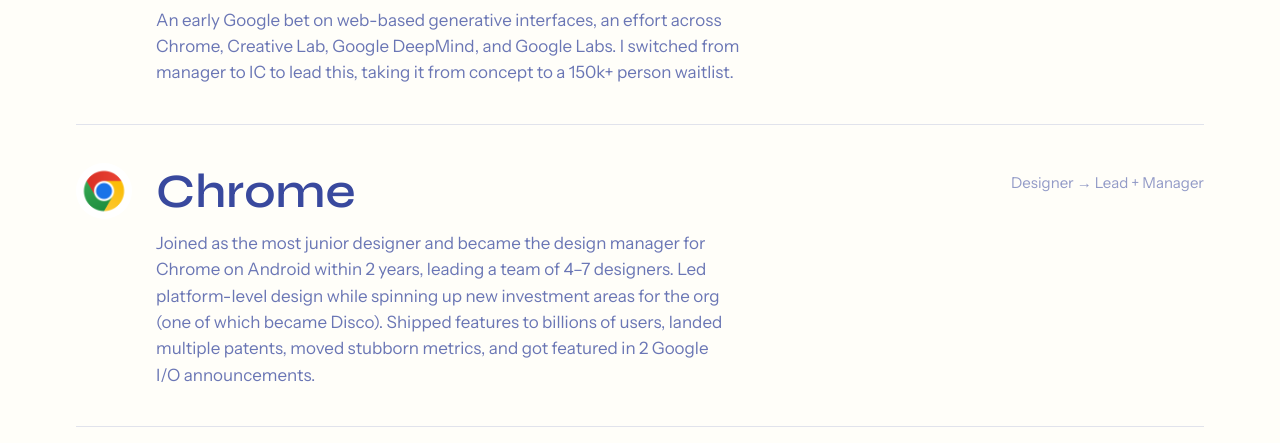
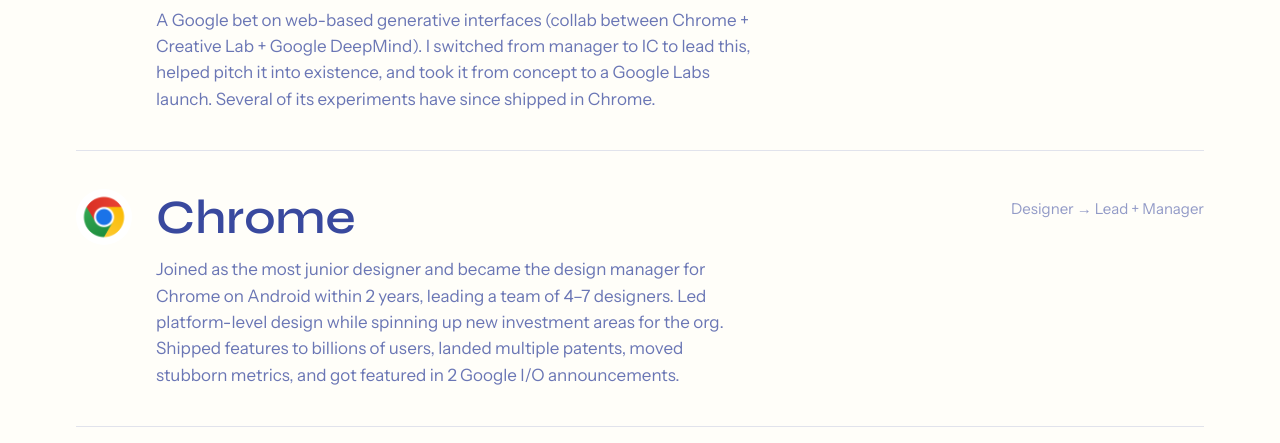
Before and after one commit to aforough/thisisarmina.com, a plain HTML site: page index.html in a window 1280 px wide. Shown: the part 754-1197 px from the top of the page. Drawn offline with Linux system fonts and the light colour scheme.

Commit message:
writing updates

```diff
--- a/index.html
+++ b/index.html
@@ -62,7 +62,7 @@
         <img class="row-icon" src="Assets/Disco.gif" alt="Disco">
         <div>
           <a class="row-title disco-link" href="https://labs.google/disco" target="_blank" rel="noopener">Disco</a>
-          <div class="row-desc">An early Google bet on web-based generative interfaces, an effort across Chrome, Creative Lab, Google DeepMind, and Google Labs. I switched from manager to IC to lead this, taking it from concept to a 150k+ person waitlist.</div>
+          <div class="row-desc">A Google bet on web-based generative interfaces (collab between Chrome + Creative Lab + Google DeepMind). I switched from manager to IC to lead this, helped pitch it into existence, and took it from concept to a Google Labs launch. Several of its experiments have since shipped in Chrome.</div>
         </div>
       </div>
       <div class="row-tag">Designer + AI Prototyper + PM</div>
@@ -72,7 +72,7 @@
         <img class="row-icon" src="Assets/Chrome.png" alt="Chrome">
         <div>
           <div class="row-title">Chrome</div>
-          <div class="row-desc">Joined as the most junior designer and became the design manager for Chrome on Android within 2 years, leading a team of 4–7 designers. Led platform-level design while spinning up new investment areas for the org (one of which became Disco). Shipped features to billions of users, landed multiple patents, moved stubborn metrics, and got featured in 2 Google I/O announcements.</div>
+          <div class="row-desc">Joined as the most junior designer and became the design manager for Chrome on Android within 2 years, leading a team of 4–7 designers. Led platform-level design while spinning up new investment areas for the org. Shipped features to billions of users, landed multiple patents, moved stubborn metrics, and got featured in 2 Google I/O announcements.</div>
         </div>
       </div>
       <div class="row-tag">Designer → Lead + Manager</div>
```
